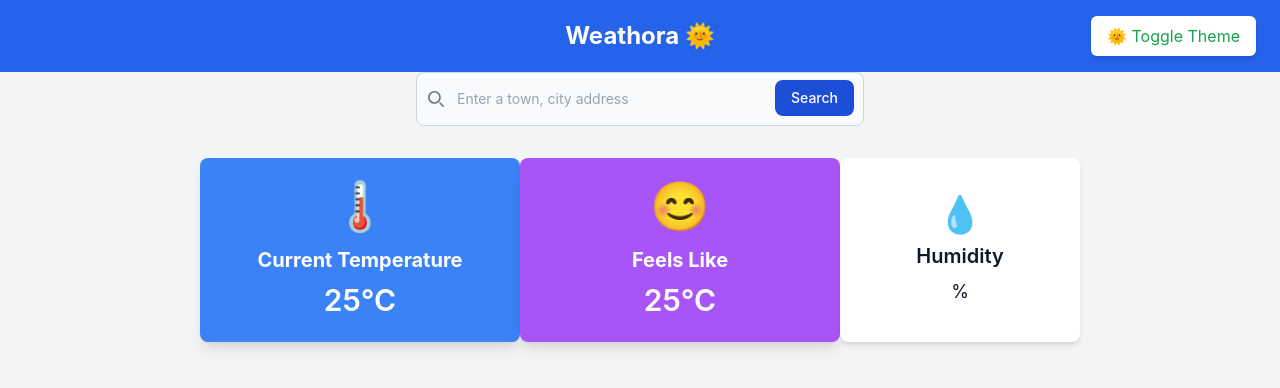
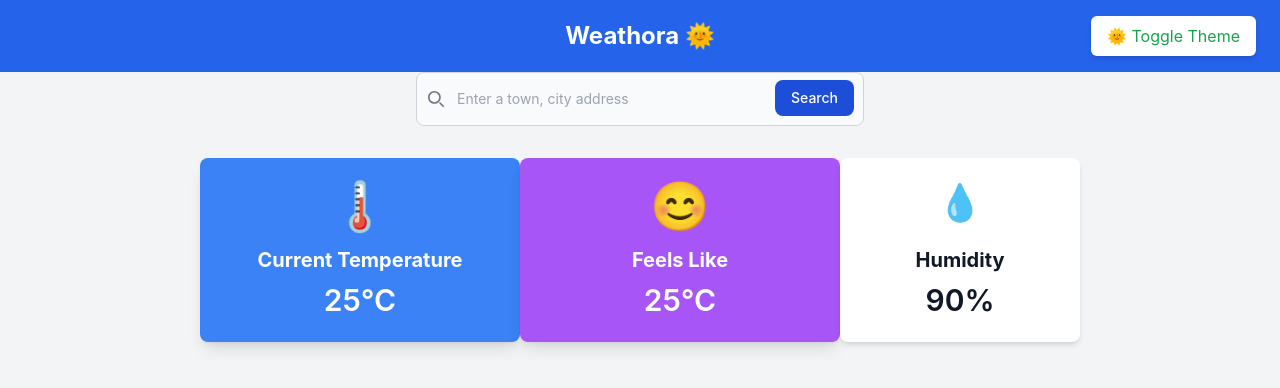
Before and after one commit to AaqilSh/weather-app-react, a React (Create React App) app: page / in a window 1280 px wide. Shown: the top 388 px of the page. Built offline with nearby package versions, Linux system fonts and the light colour scheme; a web font is replaced by a local one.

Commit message:
Modified Humidity card

```diff
--- a/src/App.js
+++ b/src/App.js
@@ -14,7 +14,7 @@ function App() {
           <div className="mt-8 flex justify-center gap-">
             <TemperatureCard temperature={25} />
             <FeelsLikeCard feelsLike={25} />
-            <HumidityCard />
+            <HumidityCard humidity={90} />
           </div>
         </div>{" "}
       </div>
--- a/src/components/HumidityCard.jsx
+++ b/src/components/HumidityCard.jsx
@@ -4,8 +4,8 @@ const HumidityCard = ({ humidity }) => {
   return (
     <div className="w-60 bg-white dark:bg-gray-800 shadow-md rounded-lg p-6 flex flex-col items-center justify-center text-gray-900 dark:text-gray-100 transition-all duration-500">
       <div className="text-4xl mb-2">💧</div>
-      <h2 className="text-xl font-semibold mb-2">Humidity</h2>
-      <p className="text-lg">{humidity}%</p>
+      <h2 className="text-xl font-bold mt-4">Humidity</h2>
+      <p className="text-3xl font-semibold mt-2">{humidity}%</p>
     </div>
   );
 };
```
